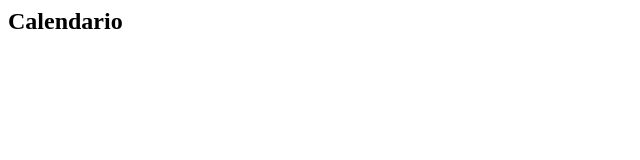
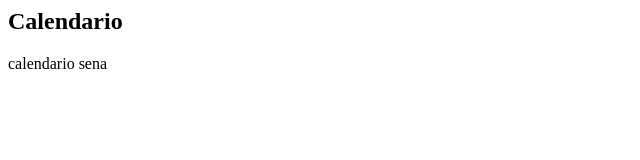
Before and after one commit to Alexx-MS/html, a plain HTML site: page Calendario.html in a window 1280 px wide. Shown: the whole page, without its empty margins (0-640 px from the left). Drawn offline with Linux system fonts and the light colour scheme.

Commit message:
cosas nuevas a calendario.html

```diff
--- a/Calendario.html
+++ b/Calendario.html
@@ -4,5 +4,6 @@
   </head>
   <body>
     <h2>Calendario</h2>
+    <p>calendario sena</p>
   </body>
 </html>
```
